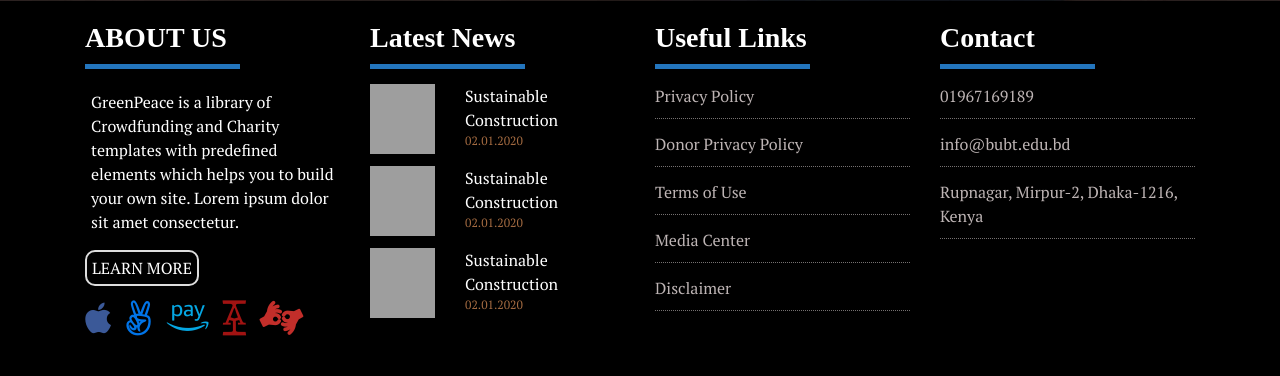
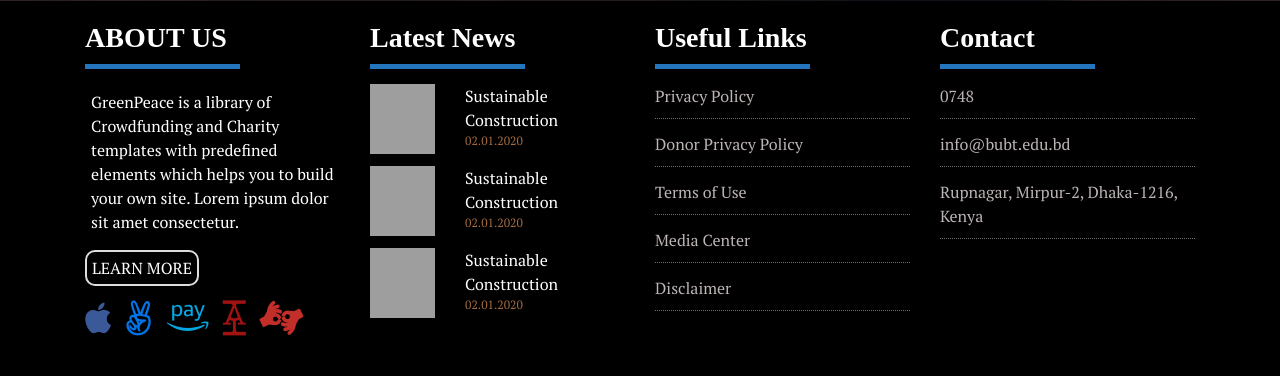
Before and after one commit to arekbrian/university, a PHP site: page / in a window 1280 px wide. Shown: the part 5582-5958 px from the top of the page. Run offline with PHP 8.4, Linux system fonts and the light colour scheme; grey boxes are pictures that could not be loaded.

Commit message:
2nd April

```diff
--- a/includes/footer.php
+++ b/includes/footer.php
@@ -94,7 +94,7 @@
 					</div>
 					<div class="widgets-content">
 						<ul>
-							<li><a href="#">01967169189</a></li>
+							<li><a href="#">0748</a></li>
 							<li><a href="#">info@bubt.edu.bd</a></li>
 							<li><a href="#">Rupnagar, Mirpur-2, Dhaka-1216, Kenya</a></li>
 						</ul>
```
